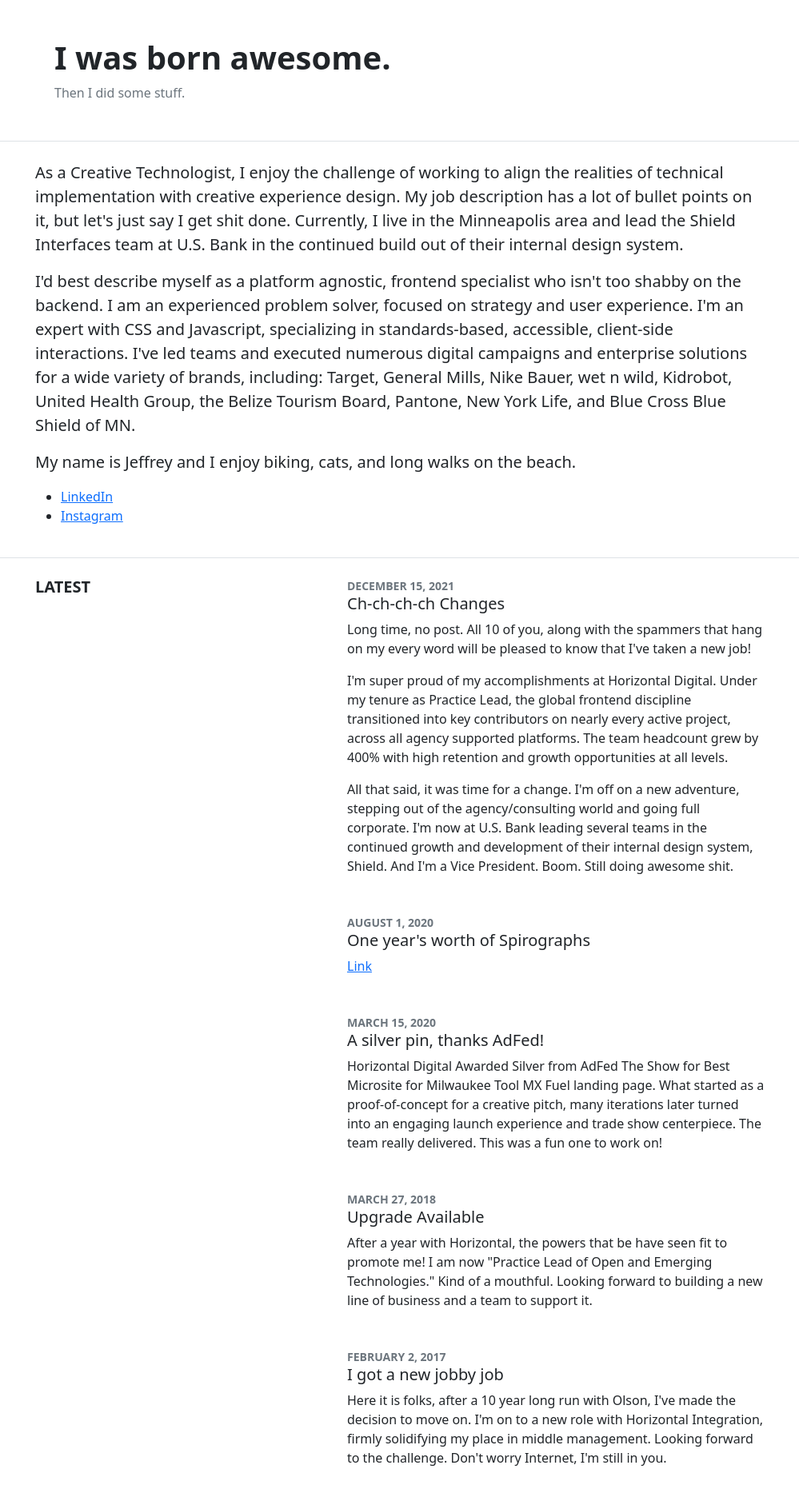
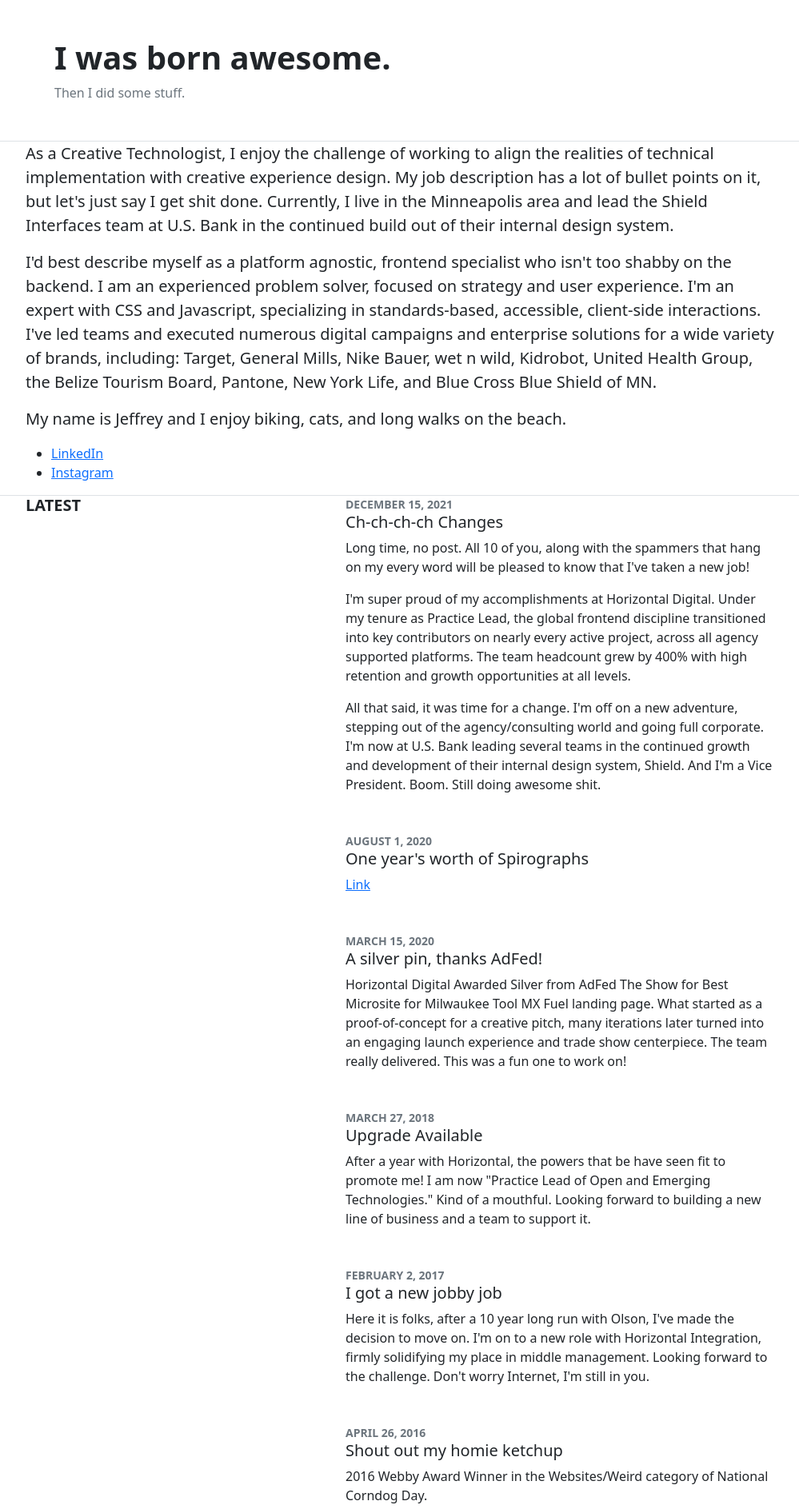
Before and after one commit to jeffreyisham/jeffreyisham.github.io, a Jekyll site: the page built from index.html, in a window 1280 px wide. Shown: the top 1887 px of the page at 80% size, without its empty margins (140-1139 px from the left). Built offline with Jekyll 4.4.1, drawn with Linux system fonts in a browser that asks for light colours.

Commit message:
Update home.html

```diff
--- a/_layouts/home.html
+++ b/_layouts/home.html
@@ -22,13 +22,13 @@
     {% include site-header.html %}
 
     <div class="border-bottom">
-      <div class="container p-4">
+      <div class="container">
         {{ content }}
       </div>
     </div>
 
     <div class="border-bottom">
-      <div class="container p-4">
+      <div class="container">
 
         <div class="row">
           <div class="col-lg-5">
@@ -53,7 +53,7 @@
     </div>
 
     <div class="border-bottom">
-      <div class="container p-4">
+      <div class="container">
 
         <div class="row">
           <div class="col-lg-5">
```
